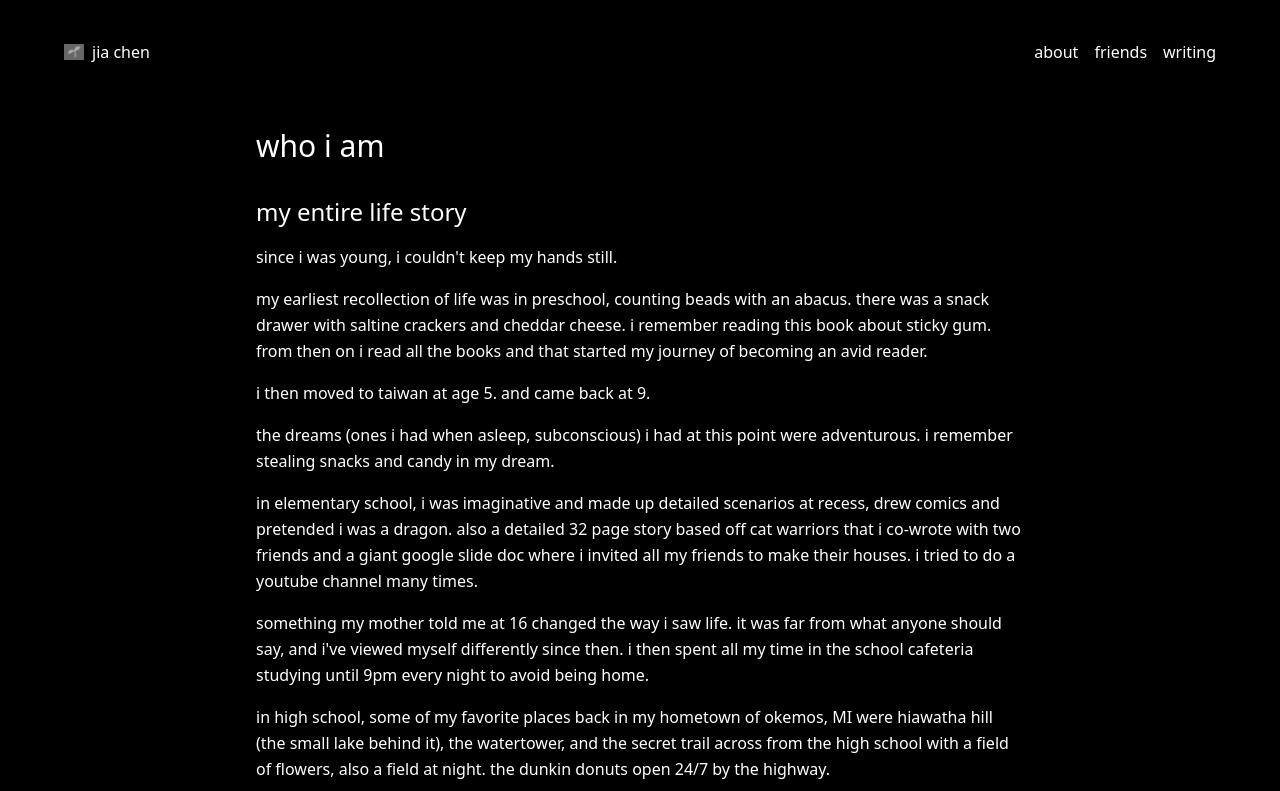
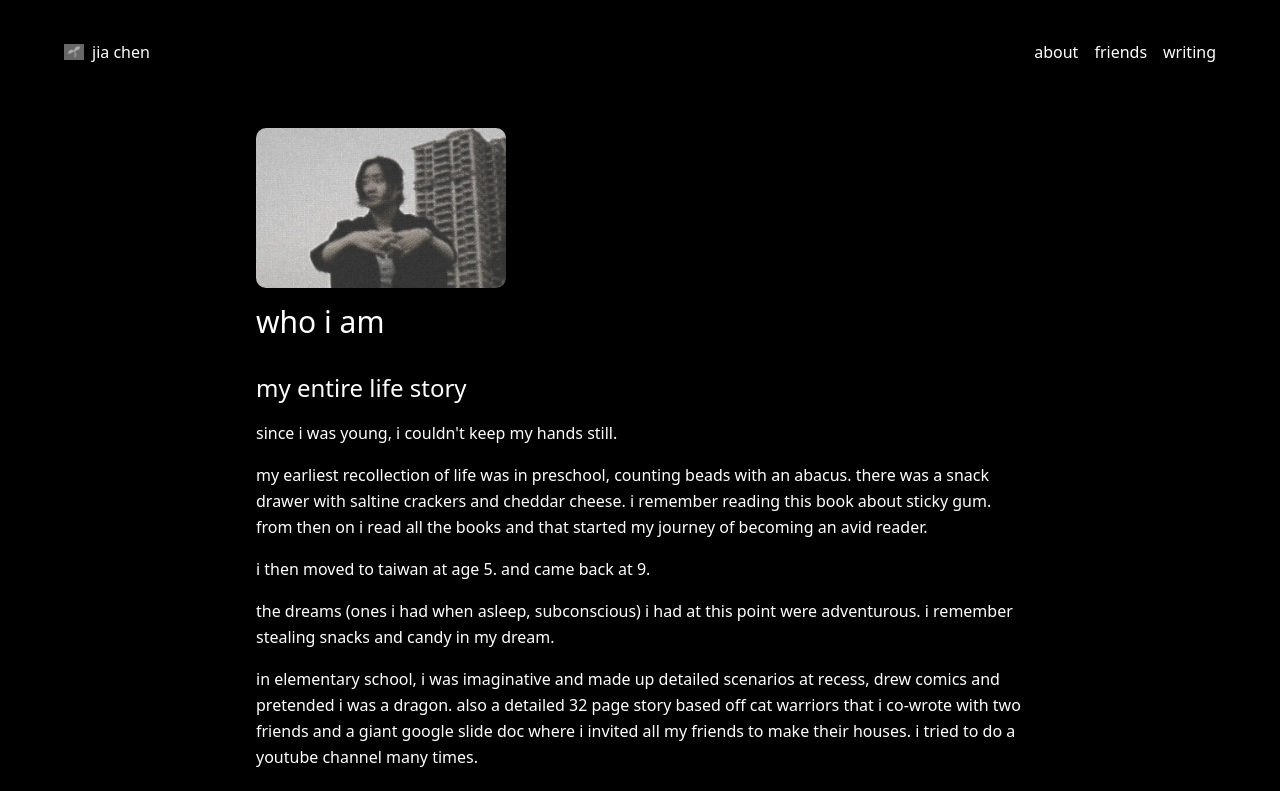
Before and after one commit to audgeviolin07/jiasimple, a Next.js app: page /about in a window 1280 px wide. Shown: the top 791 px of the page. Built offline with nearby package versions, Linux system fonts and the light colour scheme.

Commit message:
update image references in layout and page components, adjusting alt text and styles in the about section

```diff
--- a/src/app/about/page.tsx
+++ b/src/app/about/page.tsx
@@ -17,7 +17,8 @@ export default function About() {
 
       <div className="relative z-10 min-h-screen p-8 md:p-16 lg:p-24">
         <div className="max-w-3xl mx-auto pt-8">
-          <div className="text-white text-sm md:text-base leading-relaxed space-y-8">
+          <div className="text-white text-base leading-relaxed space-y-8">
+            <Image src="/jiamelong.png" alt="Jia" width={250} height={250} className="rounded-lg mb-4" />
             <h1 className="text-2xl md:text-3xl">who i am</h1>
 
           <section className="space-y-4">
--- a/src/app/layout.tsx
+++ b/src/app/layout.tsx
@@ -16,7 +16,7 @@ export const metadata: Metadata = {
   title: "jia portfolio",
   description: "jia information",
   icons: {
-    icon: "/jiame.png",
+    icon: "/seedimage.png",
   },
 };
 
--- a/src/app/page.tsx
+++ b/src/app/page.tsx
@@ -23,7 +23,7 @@ export default function Home() {
         <div className="flex flex-col md:flex-row items-start justify-center gap-8 md:gap-10 max-w-4xl w-full p-8 md:p-12 rounded-3xl" style={{ background: 'radial-gradient(ellipse at center, rgba(0,0,0,1) 0%, rgba(0,0,0,1) 50%, transparent 60%)' }}>
           <div className="flex flex-col items-center flex-shrink-0 justify-between h-full">
             <Image
-              src="/jiamelong.png"
+              src="/seedimage.png"
               alt="Jia"
               width={250}
               height={250}
```
